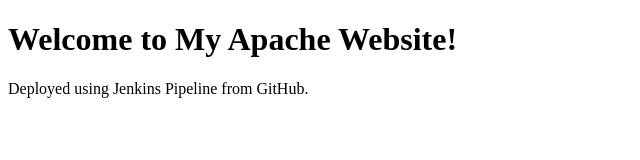
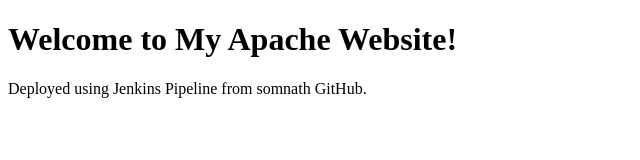
Before and after one commit to Somnathg3/wslubuntu, a plain HTML site: page index.html in a window 1280 px wide. Shown: the full height of the page, 0-640 px from the left. Drawn offline with Linux system fonts and the light colour scheme.

Commit message:
Update index.html

```diff
--- a/index.html
+++ b/index.html
@@ -5,6 +5,6 @@
 </head>
 <body>
     <h1>Welcome to My Apache Website!</h1>
-    <p>Deployed using Jenkins Pipeline from GitHub.</p>
+    <p>Deployed using Jenkins Pipeline from somnath GitHub.</p>
 </body>
 </html>
```
